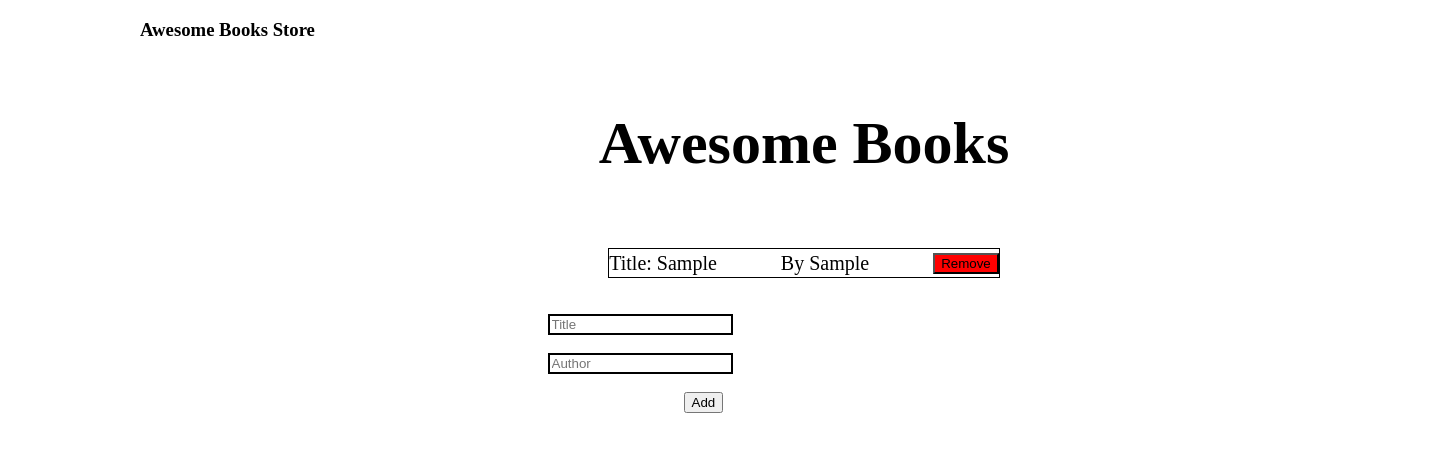
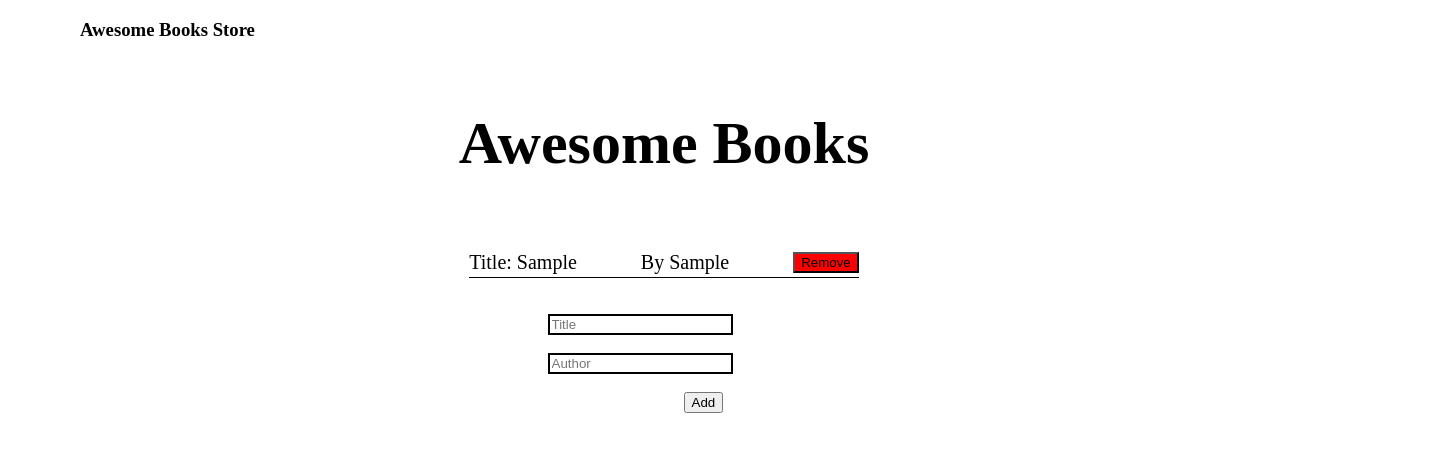
Before and after one commit to dhirajsingha143/Awesome-books, a plain HTML site: page index.html in a window 1280 px wide. Both pictures are taken after typing "Sample", "Sample" into the empty fields and a click on the button "Add". Shown: the whole page, 1444 px wide, since content can reach past the window. Drawn offline with Linux system fonts and the light colour scheme.

Commit message:
Improve spacing

```diff
--- a/index.html
+++ b/index.html
@@ -9,7 +9,9 @@
 </head>
 <body class="container">
     <header>
-      <h3>Awesome Books Store</h3>
+      <nav class="nav">
+        <h3>Awesome Books Store</h3>
+      </nav>
     </header>
 
     <main class="padding-x">
--- a/style.css
+++ b/style.css
@@ -3,8 +3,12 @@
 }
 
 .container {
-  max-width: 1000px;
+  max-width: 2000px;
   margin: 0 auto;
+}
+
+.nav {
+  padding-left: 5rem;
 }
 
 .padding-x {
@@ -30,8 +34,8 @@
   flex-wrap: nowrap;
   gap: 4rem;
   overflow: hidden;
-  border: 1px solid black;
   height: 30px;
+  border-bottom: 1px solid black;
 }
 
 .book-store {
```
